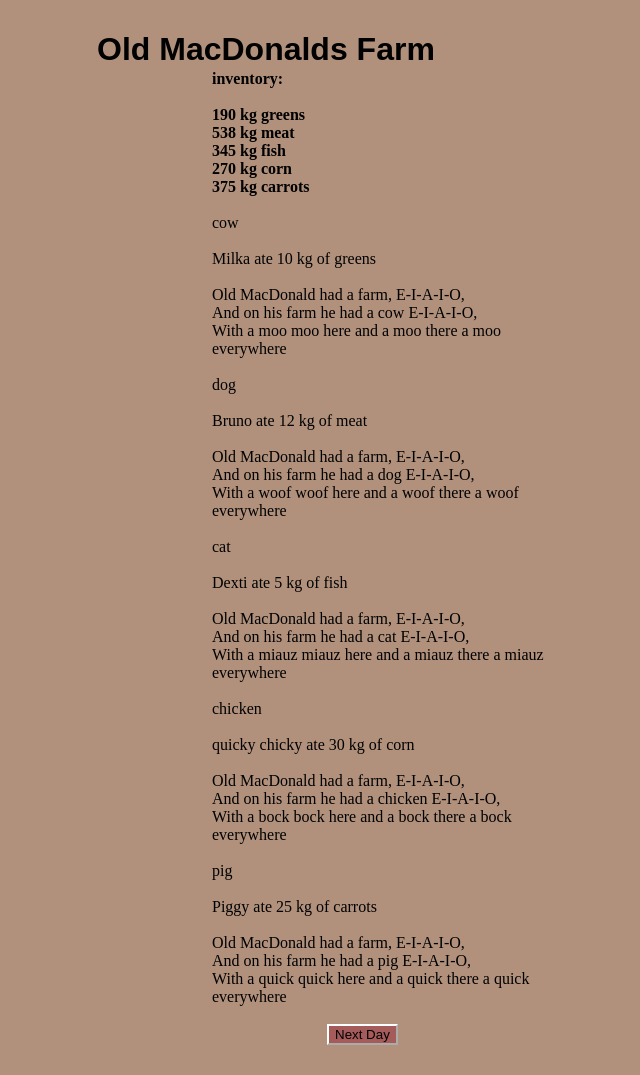
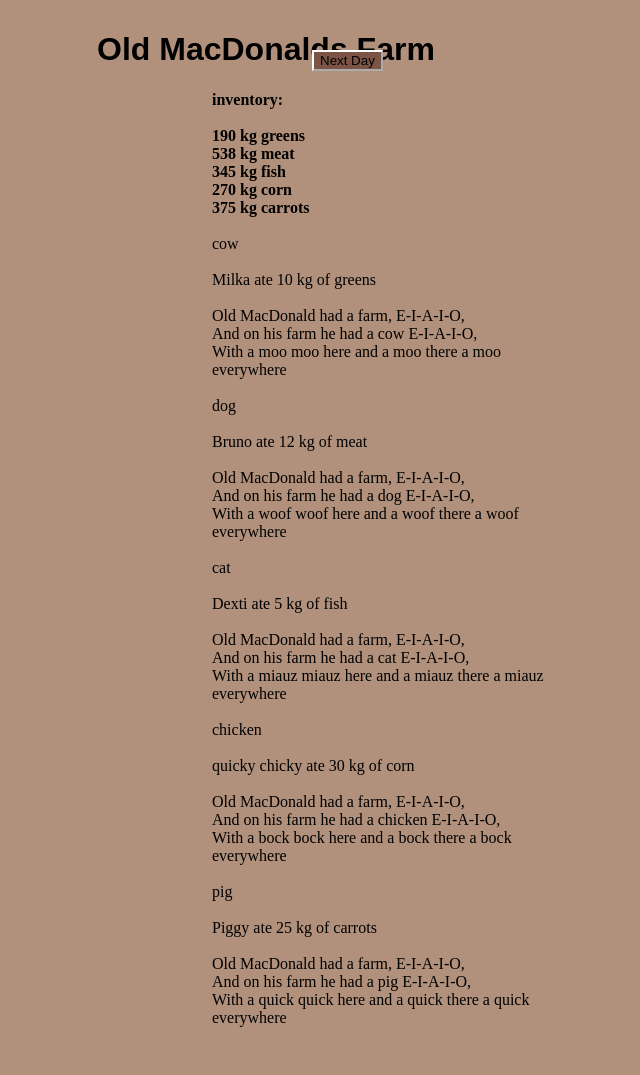
Before and after one commit to piagiovannelli/EIA2_WiSe2223, a PHP site: page /l09.html in a window 1280 px wide; the page is wider, and only the part inside the window is pictured. Shown: that part, without its empty margins (196-836 px from the left). After the commit the page ends 1027 px from the top of that part, so only its background shows below. Run offline with PHP 8.4, Linux system fonts and the light colour scheme.

Commit message:
push push

```diff
--- a/Aufgaben/L09.1_OldMacDonaldsFarm/l09.css
+++ b/Aufgaben/L09.1_OldMacDonaldsFarm/l09.css
@@ -26,8 +26,9 @@ h1{
 #nextDay{
 
    position: relative;
-   left: 115px;
+   left: 100px;
+   top: -40px;
    border-color: rgb(255, 255, 255);
-   background-color: rgb(166, 91, 91);
-   margin-bottom: 30px;
+   background-color: rgb(123, 84, 70);
+
 }
--- a/Aufgaben/L09.1_OldMacDonaldsFarm/l09.html
+++ b/Aufgaben/L09.1_OldMacDonaldsFarm/l09.html
@@ -12,13 +12,15 @@
 <body>
     <div id="farm">
         <h1>Old MacDonalds Farm</h1>
+
+        <button type="button" id="nextDay">Next Day</button>
         <div id="inventory"></div><br>
         <div id="cow"> </div><br>
         <div id="dog"></div><br>
         <div id="cat"></div><br>
         <div id="chicken"></div><br>
         <div id="pig"></div><br>
-        <button type="button" id="nextDay">Next Day</button>
+
     </div>
 </body>
 </html>
```
